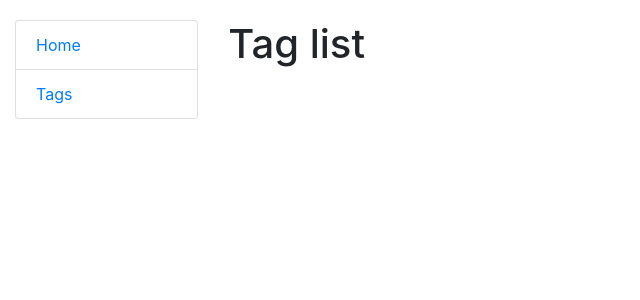
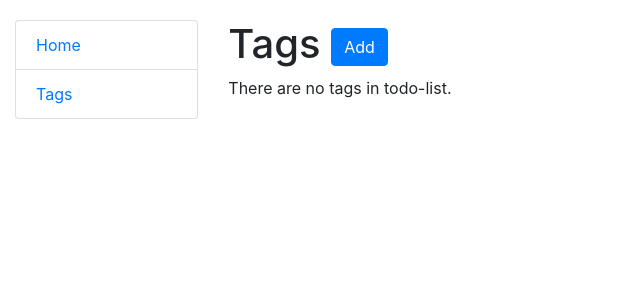
Before and after one commit to Litvinenko23/todo_list_practice, a Django app: page /tags/ in a window 1280 px wide. Shown: the top 300 px of the page, without its empty margins (0-640 px from the left). Run offline with Django 4.2, Linux system fonts and the light colour scheme; data comes from the database, SQL or seed files in the repository.

Commit message:
Changed template tag list

```diff
--- a/templates/todo/index.html
+++ b/templates/todo/index.html
@@ -1,7 +1,7 @@
 {% extends "base.html" %}
 
 {% block content %}
-  <h1>Todo-List Home</h1>
+  <h1>TODO List</h1>
 {#  <p>The Taxi service has the following record counts:</p>#}
   <ul>
     <li><strong>Tags:</strong> {{ tags }}</li>
--- a/templates/todo/tag_list.html
+++ b/templates/todo/tag_list.html
@@ -2,21 +2,41 @@
 
 {% block content %}
   <h1>
-    Tag list
-{#    <a href="{% url 'todo:tag-create' %}" class="btn btn-primary link-to-page">#}
-{#      Create#}
-{#    </a>#}
+    Tags
+    <a href="{% url 'taxi:tag-create' %}" class="btn btn-primary link-to-page">
+      Add
+    </a>
   </h1>
-  {% if tag_list %}
-    <ul>
+
+  {% if manufacturer_list %}
+    <table class="table">
+      <tr>
+        <th>Name</th>
+        <th>Update</th>
+        <th>Delete</th>
+      </tr>
+
       {% for tag in tag_list %}
-{#        <li>#}
-{#          <a href="{% url "todo:tag-detail" pk=tag.id %} ">{{ tag.id }}</a>#}
-{#          {{ tag.name }}#}
-{#        </li>#}
+        <tr>
+          <td>
+              {{ tag.name }}
+          </td>
+          <td>
+              <a href="{% url 'todo:tag-update' pk=tag.id %}">
+                Update
+              </a>
+            </td>
+            <td>
+              <a style="color: red"
+                href="{% url 'todo:tag-delete' pk=tag.id %}">
+                Delete
+              </a>
+            </td>
+        </tr>
       {% endfor %}
-    </ul>
+    </table>
+
   {% else %}
-    <p>There are no tags in todo list</p>
+      <p>There are no tags in todo-list.</p>
   {% endif %}
 {% endblock %}
```
